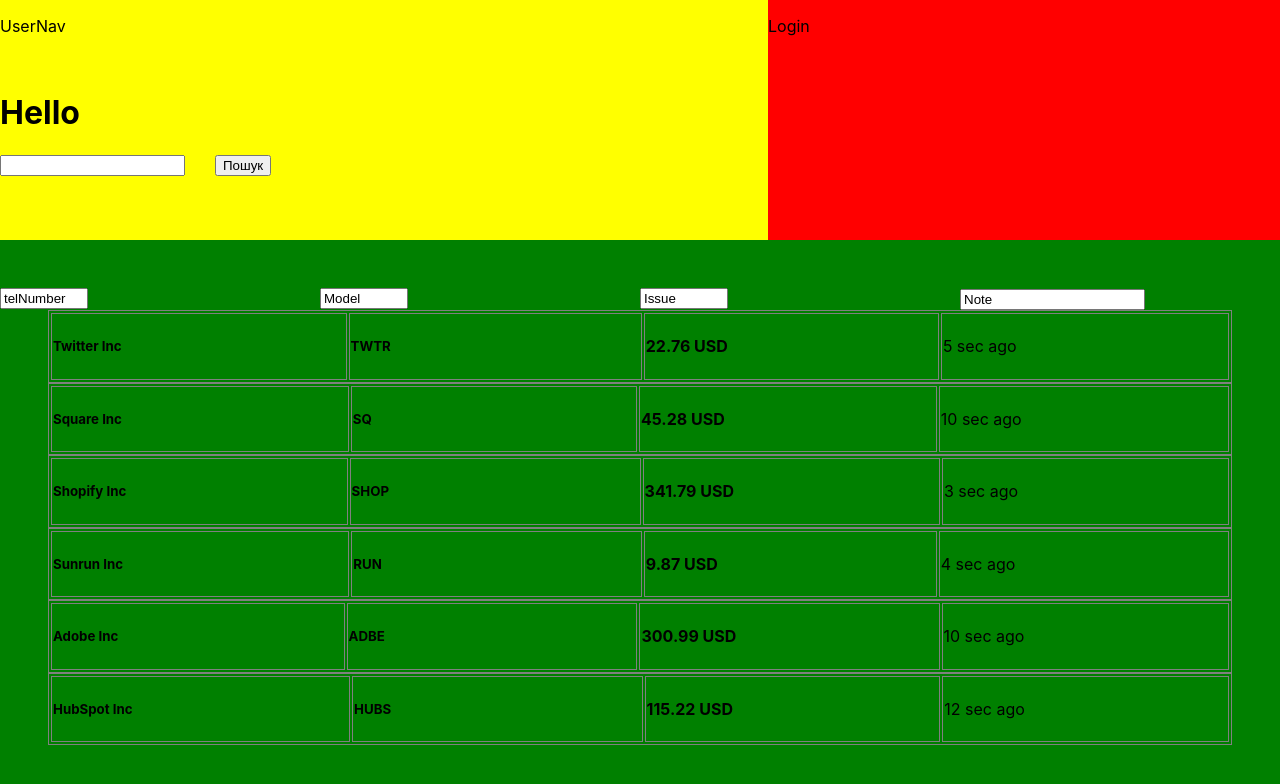
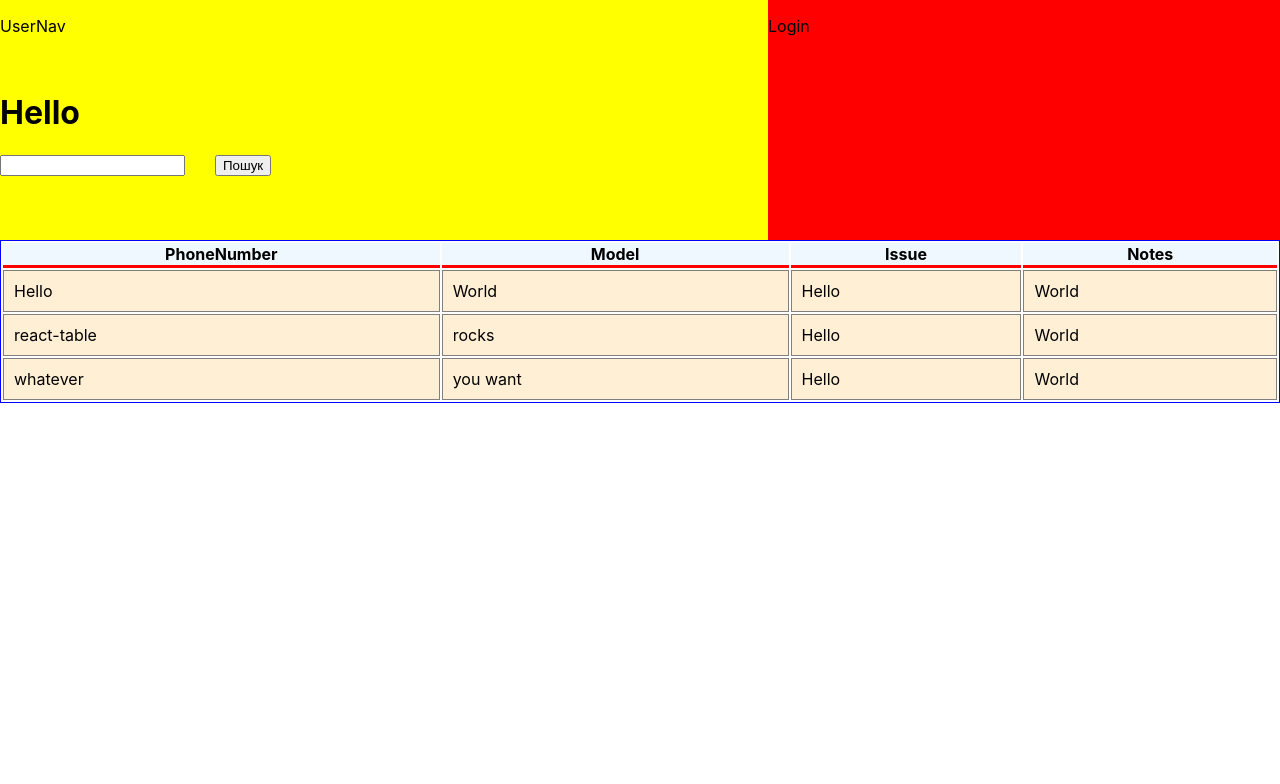
Before and after one commit to yapollo2002/my-app_Reactpart, a React (Create React App) app: page / in a window 1280 px wide. Shown: the top 784 px of the page. Built offline with nearby package versions, Linux system fonts and the light colour scheme.

Commit message:
Adding table to output

```diff
--- a/package.json
+++ b/package.json
@@ -5,7 +5,8 @@
   "dependencies": {
     "react": "^16.8.6",
     "react-dom": "^16.8.6",
-    "react-scripts": "3.0.1"
+    "react-scripts": "3.0.1",
+    "react-table": "^7.6.3"
   },
   "scripts": {
     "start": "react-scripts start",
--- a/src/App.css
+++ b/src/App.css
@@ -1,6 +1,11 @@
-
+*{
+ /* display: flex; */
+ /*   box-sizing: border-box; */
+}
 
 .App {
+  /*display: flex; */
+
   text-align: center;
   height: 100%;
 }
@@ -65,14 +70,14 @@
   }
  */
 
-.UserMode{
+/* .UserMode{
 	background-color:green;
 	width:100%;
 	height:100%;
 	border-color:red;
 
 }
-
+ */
 .Control{
         width:100%;
 	height:30%;
@@ -100,7 +105,7 @@
    background-color:blue;
 
 }
-*/
+ */
 
 
 .header {
@@ -121,7 +126,7 @@
   margin-top: 3em;
 }
 
-table {
+{/*table {
   display: flex;
   justify-content: center;
   border: 1px solid gray;
@@ -129,4 +134,4 @@
 td {
   border: 1px solid gray;
   width: 30em;
-}
+}  */}
--- a/src/Output.js
+++ b/src/Output.js
@@ -1,13 +1,14 @@
 import React, {Component} from 'react';
 import './App.css';
 import  {Stocks} from './Stocks';
+import  {Table} from './Table';
 
 export default class Output extends Component{
 render(){
 	return (
     <div className="Output">
 
-	  <body className="Main">
+	  {/*   <body className="Main">
 
 	     <div className="Title">
 		  <div className="telNumber">
@@ -48,11 +49,12 @@
 		  </div>
 
 	     </div>
-	 {/* <p> {this.props.telnum} </p>*/}
+	  <p> {this.props.telnum} </p>
 
-         </body>
-        <Stocks/>
+	  </body>       */}
+        <Table/>
 	</div>
+
 
   );
 }
--- a/src/Table.js
+++ b/src/Table.js
@@ -1,19 +1,26 @@
+ import React from "react";
  import { useTable } from 'react-table'
 
- function App() {
+export  const  Table=()=> {
    const data = React.useMemo(
      () => [
        {
          col1: 'Hello',
          col2: 'World',
+         col3: 'Hello',
+         col4: 'World',
        },
        {
          col1: 'react-table',
          col2: 'rocks',
+         col3: 'Hello',
+         col4: 'World',
        },
        {
          col1: 'whatever',
          col2: 'you want',
+         col3: 'Hello',
+         col4: 'World',
        },
      ],
      []
@@ -22,12 +29,20 @@
    const columns = React.useMemo(
      () => [
        {
-         Header: 'Column 1',
+         Header: 'PhoneNumber',
          accessor: 'col1', // accessor is the "key" in the data
        },
        {
-         Header: 'Column 2',
+         Header: 'Model',
          accessor: 'col2',
+       },
+       {
+         Header: 'Issue',
+         accessor: 'col3', // accessor is the "key" in the data
+       },
+       {
+         Header: 'Notes',
+         accessor: 'col4',
        },
      ],
      []
@@ -42,7 +57,7 @@
    } = useTable({ columns, data })
 
    return (
-     <table {...getTableProps()} style={{ border: 'solid 1px blue' }}>
+     <table {...getTableProps()} style={{ border:'solid 1px blue', width:'100%', }}>
        <thead>
          {headerGroups.map(headerGroup => (
            <tr {...headerGroup.getHeaderGroupProps()}>
@@ -86,5 +101,6 @@
          })}
        </tbody>
      </table>
+
    )
  }
--- a/src/UserMode.js
+++ b/src/UserMode.js
@@ -3,6 +3,8 @@
 import Control from './Control';
 import Output from './Output';
 import {Stocks} from './Stocks';
+import {Table} from './Table';
+import {useTable} from  'react-table';
 
 
 export default class Usermode extends Component {
@@ -34,8 +36,11 @@
 		return(
 
 		<div className="UserMode">
-		<Control handle={this.handle}/>
-		<Output telnum={this.state.telnum}/>
+
+	       	<Control handle={this.handle}/>
+			{/*<Output telnum={this.state.telnum}/>*/}
+			<Table/>
+
 
 		</div>
 		);
```
Also changed, not shown: 1 other file (tests, documents, lock files or other folders).
